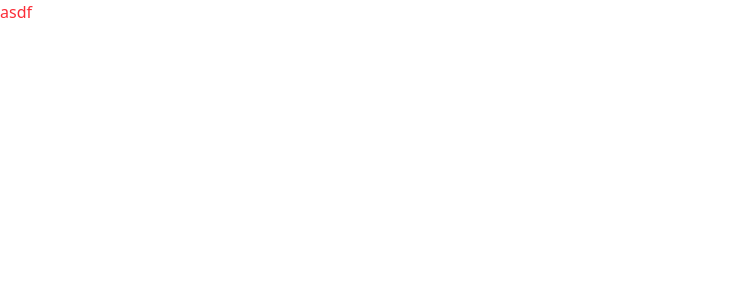
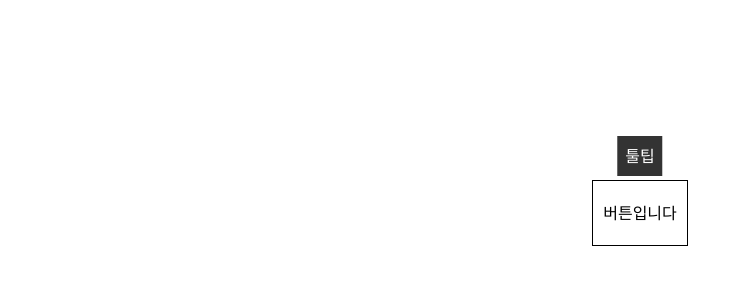
Before and after one commit to cokid1998/react-playground, a React app: page / in a window 1280 px wide. Shown: the top 300 px of the page, without its empty margins (0-751 px from the left). Built offline with nearby package versions, Linux system fonts and the light colour scheme; the HTML template or start-up script is replaced by a standard one.

Commit message:
툴팁 예시

```diff
--- a/src/App.tsx
+++ b/src/App.tsx
@@ -1,9 +1,13 @@
-import { useState } from "react";
+import ResponsiveTooltip from "./components/tooltip/ResponsiveTooltip";
+import ResponsiveTooltipUseEffect from "./components/tooltip/ResponsiveTooltipUseEffect";
 
 function App() {
-  const [count, setCount] = useState(0);
-
-  return <div className="text-red-500">asdf</div>;
+  return (
+    <div className="h-[150vh] p-25">
+      {/* <ResponsiveTooltipUseEffect /> */}
+      <ResponsiveTooltip />
+    </div>
+  );
 }
 
 export default App;
--- /dev/null
+++ b/src/components/tooltip/ResponsiveTooltip.tsx
@@ -0,0 +1,48 @@
+import { useState, useRef, useLayoutEffect } from "react";
+
+// useLayoutEffect를 사용하면 페인팅 이전에 좌표값을 렌더링 정보에 넣기 때문에
+// 첫 렌더링시 깜빡이는 이슈가 해결됨
+
+export default function ResponsiveTooltip() {
+  const targetRef = useRef<null | HTMLButtonElement>(null);
+  const tooltipRef = useRef<null | HTMLDivElement>(null);
+  const [coords, setCoords] = useState({ x: 0, y: 0 });
+
+  useLayoutEffect(() => {
+    const update = () => {
+      if (targetRef.current && tooltipRef.current) {
+        const { left, width, top } = targetRef.current.getBoundingClientRect();
+
+        setCoords({
+          x: left + width / 2,
+          y: top,
+        });
+      }
+    };
+    update();
+
+    window.addEventListener("resize", update);
+
+    return () => window.removeEventListener("resize", update);
+  }, []);
+
+  return (
+    <div className="flex justify-center pt-20">
+      <button ref={targetRef} className="border px-2.5 py-5">
+        버튼입니다
+      </button>
+
+      <div
+        ref={tooltipRef}
+        className="fixed p-2 bg-[#333] text-white whitespace-nowrap pointer-events-none"
+        style={{
+          left: coords.x,
+          top: coords.y,
+          transform: "translate(-50%, -110%)",
+        }}
+      >
+        툴팁
+      </div>
+    </div>
+  );
+}
--- /dev/null
+++ b/src/components/tooltip/ResponsiveTooltipUseEffect.tsx
@@ -0,0 +1,48 @@
+import { useEffect, useRef, useState } from "react";
+
+// useEffect로 좌표값을 수정시키면 초기 렌더링시 깜빡이는 이슈가 있음
+
+export default function ResponsiveTooltipUseEffect() {
+  const targetRef = useRef<null | HTMLButtonElement>(null);
+  const tooltipRef = useRef<null | HTMLDivElement>(null);
+  const [coords, setCoords] = useState({ x: 0, y: 0 });
+
+  useEffect(() => {
+    // 창크기가 움직일 때마다 setState를 이용해서 툴팁의 좌표값을 변경해야함
+    const update = () => {
+      if (targetRef.current && tooltipRef) {
+        const { left, width, top } = targetRef.current.getBoundingClientRect();
+
+        setCoords({
+          x: left + width / 2,
+          y: top,
+        });
+      }
+    };
+
+    update();
+
+    window.addEventListener("resize", update);
+
+    return () => window.removeEventListener("resize", update);
+  }, []);
+
+  return (
+    <div className="flex justify-center pt-20">
+      <button className="border px-2.5 py-5" ref={targetRef}>
+        버튼입니다
+      </button>
+      <div
+        ref={tooltipRef}
+        className="fixed p-2 bg-[#333] text-white whitespace-nowrap pointer-events-none"
+        style={{
+          left: coords.x,
+          top: coords.y,
+          transform: "translate(-50%, -110%)",
+        }}
+      >
+        툴팁
+      </div>
+    </div>
+  );
+}
```
